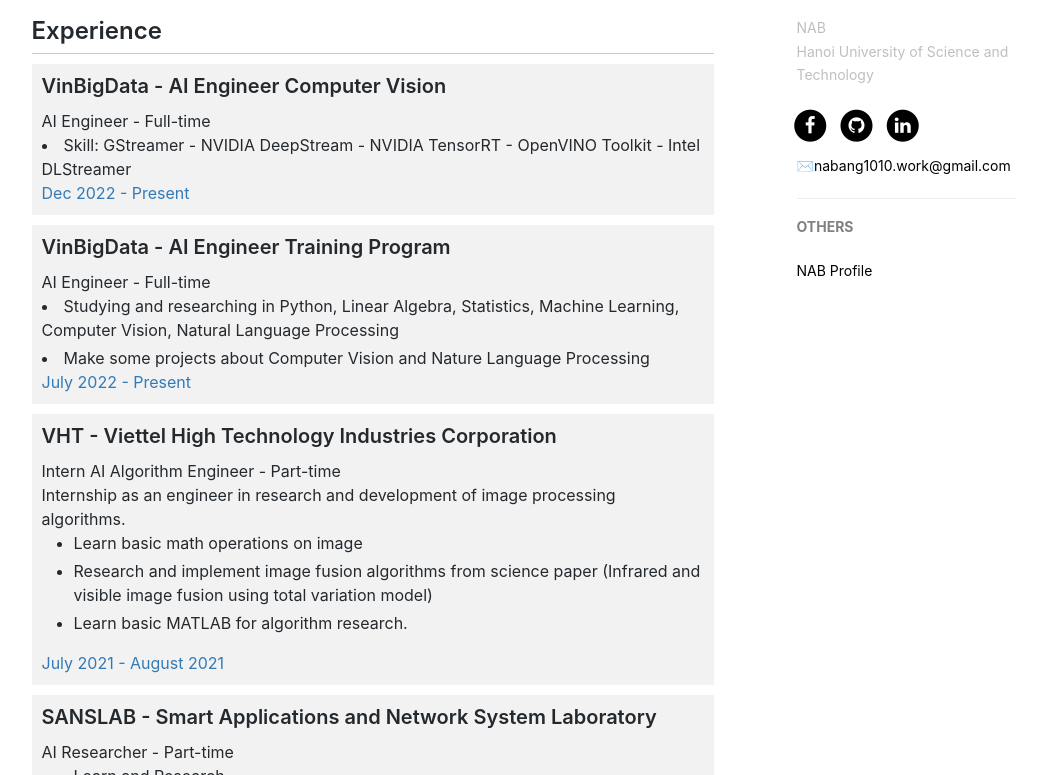
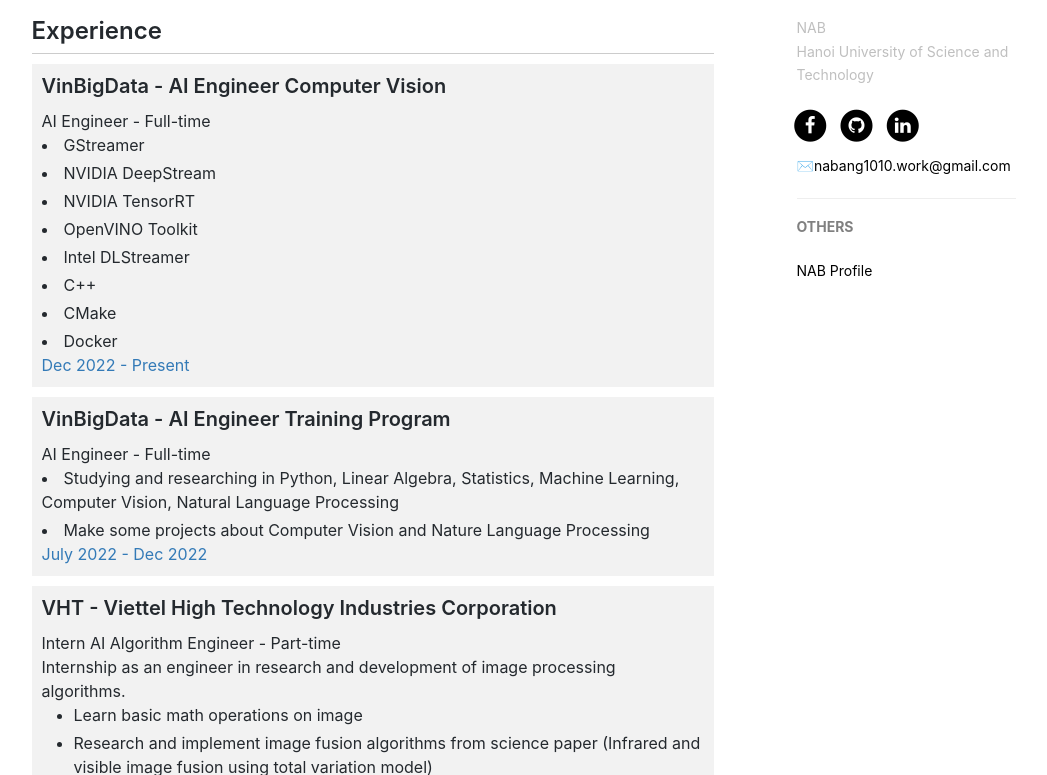
Before and after one commit to nab1010/nab1010.github.io, a Jekyll site: the page built from profile.html, in a window 1280 px wide and 900 px high, scrolled down 772 px, cut to the strip 125-900 px from the top of the window. Shown: the whole strip, without its empty margins (151-1198 px from the left). Built offline with Jekyll 4.4.1, drawn with Linux system fonts in a browser that asks for light colours; nearby versions of some CDN libraries; comment, search, counter and statistics services are not loaded.

Commit message:
nabang1010 update

```diff
--- a/profile.html
+++ b/profile.html
@@ -48,7 +48,14 @@ hidden: true
                         <div class="flex-grow-1">
                             <h3 class="mb-0">VinBigData - AI Engineer Computer Vision</h3>
                             <div class="subheading mb-3">AI Engineer - Full-time</div>
-                            <li data-item-count="1">Skill: GStreamer - NVIDIA DeepStream - NVIDIA TensorRT - OpenVINO Toolkit - Intel DLStreamer</li>
+                            <li data-item-count="1">GStreamer</li>
+                            <li data-item-count="2">NVIDIA DeepStream</li>
+                            <li data-item-count="3">NVIDIA TensorRT</li>
+                            <li data-item-count="4">OpenVINO Toolkit</li>
+                            <li data-item-count="5">Intel DLStreamer</li>
+                            <li data-item-count="6">C++</li>
+                            <li data-item-count="7">CMake</li>
+                            <li data-item-count="8">Docker</li>
                         </div>
                         <div class="flex-shrink-0"><span class="text-primary">Dec 2022 - Present</span></div>
                     </div>
@@ -62,7 +69,7 @@ hidden: true
                                 Processing</li>
                             <li data-item-count="2">Make some projects about Computer Vision and Nature Language Processing</li>
                         </div>
-                        <div class="flex-shrink-0"><span class="text-primary">July 2022 - Present</span></div>
+                        <div class="flex-shrink-0"><span class="text-primary">July 2022 - Dec 2022</span></div>
                     </div>
 
                     <div class="d-flex flex-column flex-md-row justify-content-between mb-5">
```
